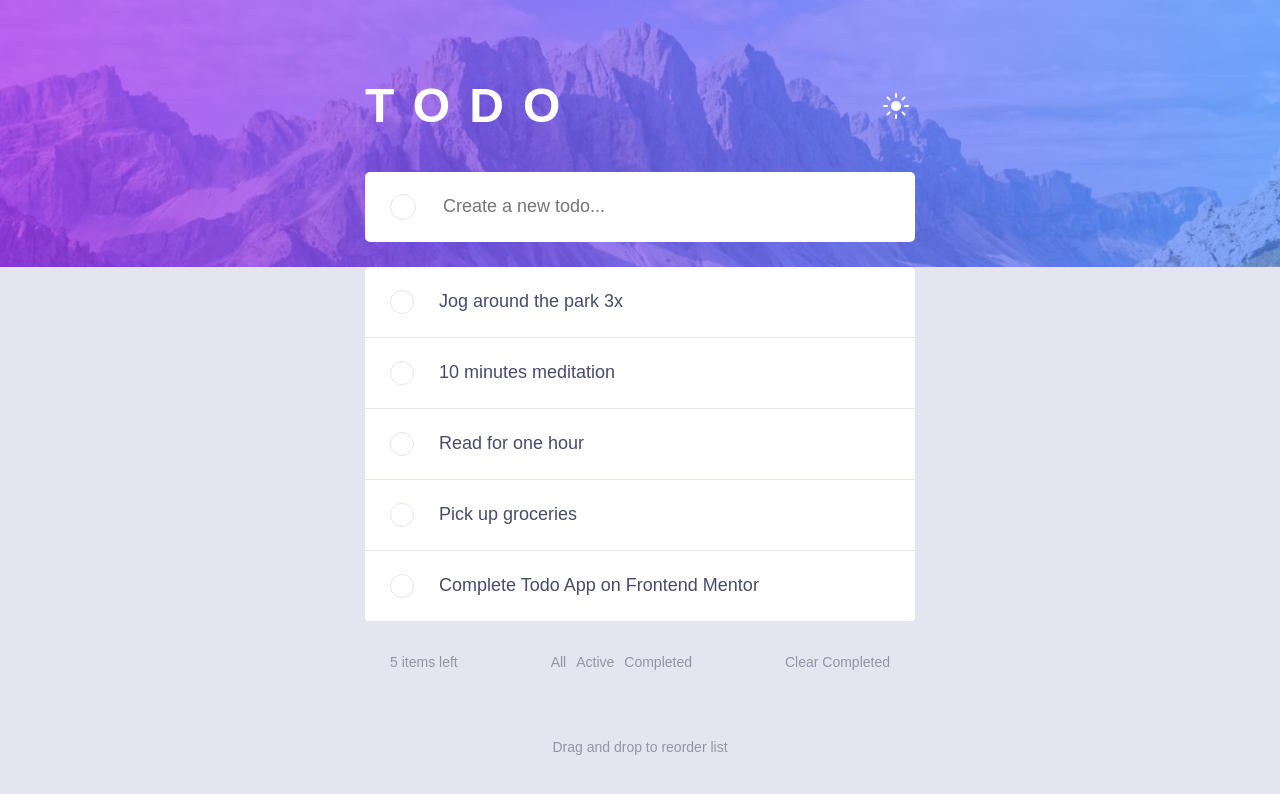
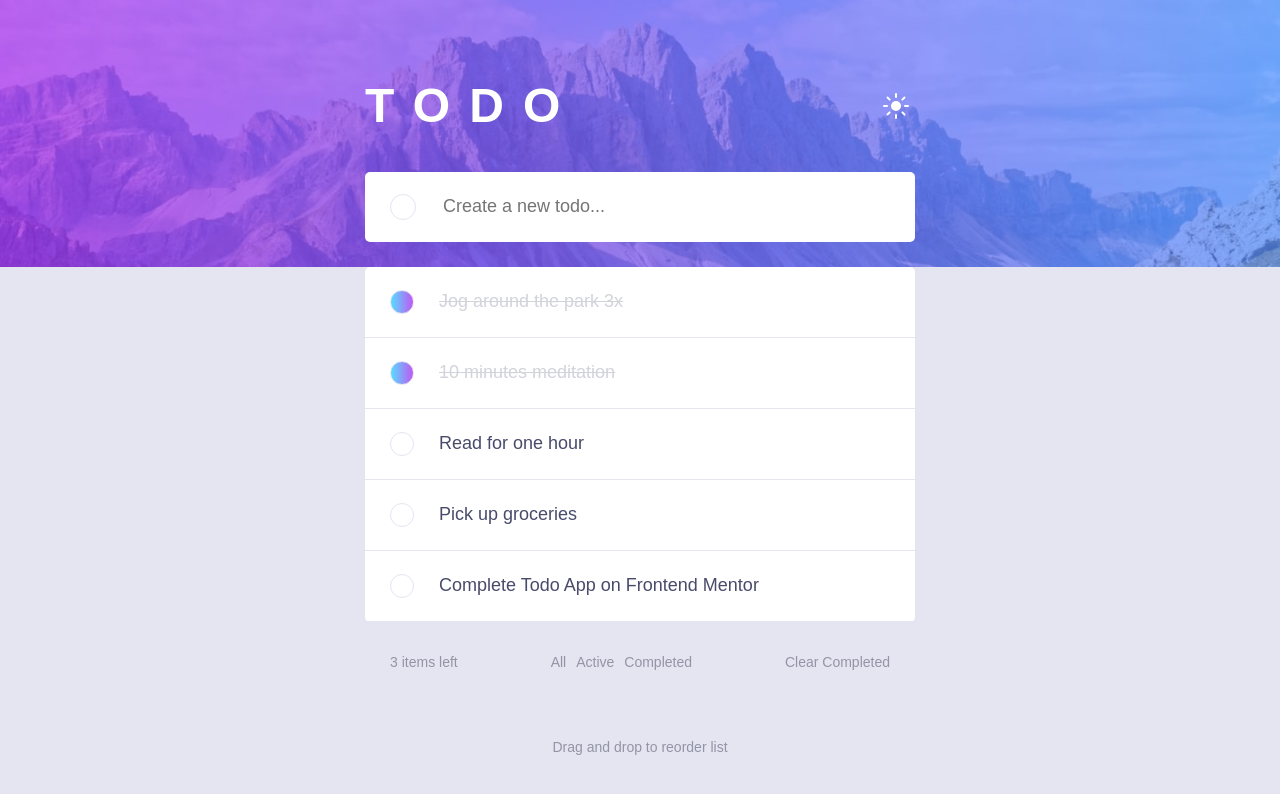
Before and after one commit to marionlo/Todo-App, a React (Create React App) app: page / in a window 1280 px wide. Shown: the top 794 px of the page. Built offline with nearby package versions, Linux system fonts and the light colour scheme.

Commit message:
refactor complete and uncomplete tasks

```diff
--- a/src/components/App.js
+++ b/src/components/App.js
@@ -18,25 +18,45 @@ function App() {
 
   const [todos, setTodos] = React.useState([
     { text: "Jog around the park 3x",
-      isCompleted: false,
+      isCompleted: true,
+      id: 1
     },
     { text: "10 minutes meditation",
-      isCompleted: false,
+      isCompleted: true,
+      id: 2
     },
     { text: "Read for one hour",
       isCompleted: false,
+      id: 3
     },
     { text: "Pick up groceries",
       isCompleted: false,
+      id: 4
     },
     { text: "Complete Todo App on Frontend Mentor",
       isCompleted: false,
+      id: 5
     },
   ]);
 
-  const addTodo = (text, isCompleted=false) => {
-    const newTodos = [...todos, { text, isCompleted}];
+  const randomId = () => {
+    const id = Math.floor(Math.random() * 1000);
+    if (todos.length === 0) {
+      return 1;
+    }
+    // check if generated id already exists
+    if (todos.some(item => item.id === id)) {
+      return randomId();
+    }
+    return id;
+  };
+
+
+  const addTodo = (text, id, isCompleted=false) => {
+    id = randomId();
+    const newTodos = [...todos, { text, isCompleted, id}];
     setTodos(newTodos);
+    console.log(newTodos);
 
   };
 
@@ -46,16 +66,20 @@ function App() {
     setTodos(newTodos);
   }
 
-  const handleCompleted = index => {
-    const newTodos = [...todos];
-    if(newTodos[index].isCompleted === false) {
-      newTodos[index].isCompleted = true
-    } else {
-      newTodos[index].isCompleted = false
-    }
-    setTodos(newTodos);
-    console.log(newTodos)
+  const updateCheckTodo = id => {
+
+    const updatedTodos = todos.map(todo => {
+      if (todo.id === id) {
+        todo.isCompleted = !todo.isCompleted;
+        return todo;
+
+      }
+      return todo;
+    });
+    setTodos(todos => updatedTodos);
+
   };
+
 
   const isCompletedCount = () => {
     const completedCount = todos.filter(function(s) { return s.isCompleted; }).length;
@@ -93,7 +117,8 @@ function App() {
             key={index}
             index={index}
             todo={todo}
-            handleCompleted={handleCompleted}
+            id={todo.id}
+            updateCheckTodo={updateCheckTodo}
 
           />
         ))}
--- a/src/components/Todo.js
+++ b/src/components/Todo.js
@@ -1,12 +1,12 @@
 import React from 'react';
 import cross from '../img/icon-cross.svg'
 
-function Todo({ todo, index, handleRemoveItem, handleCompleted }) {
+function Todo({ todo, index, handleRemoveItem, updateCheckTodo, id }) {
 
 
     return (
       <li className="todo-item">
-      <button className={todo.isCompleted ? 'todo-circle button-check-completed' : 'todo-circle button-check'} onClick={() => handleCompleted(index)}>
+      <button className={todo.isCompleted ? 'todo-circle button-check-completed' : 'todo-circle button-check'} onClick={() => {updateCheckTodo(id);}}>
       </button>
         <div className={todo.isCompleted ? 'todo-input todo-input-completed' : 'todo-input'}>{todo.text}</div>
         <button className="btn-delete" >
```
